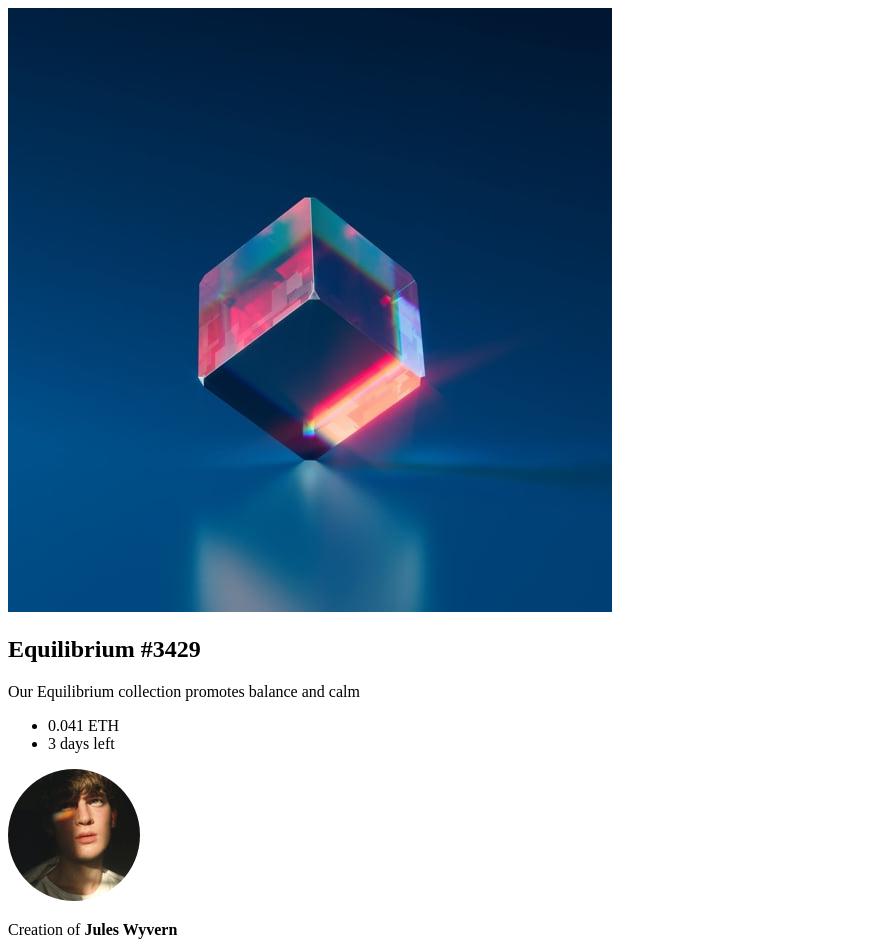
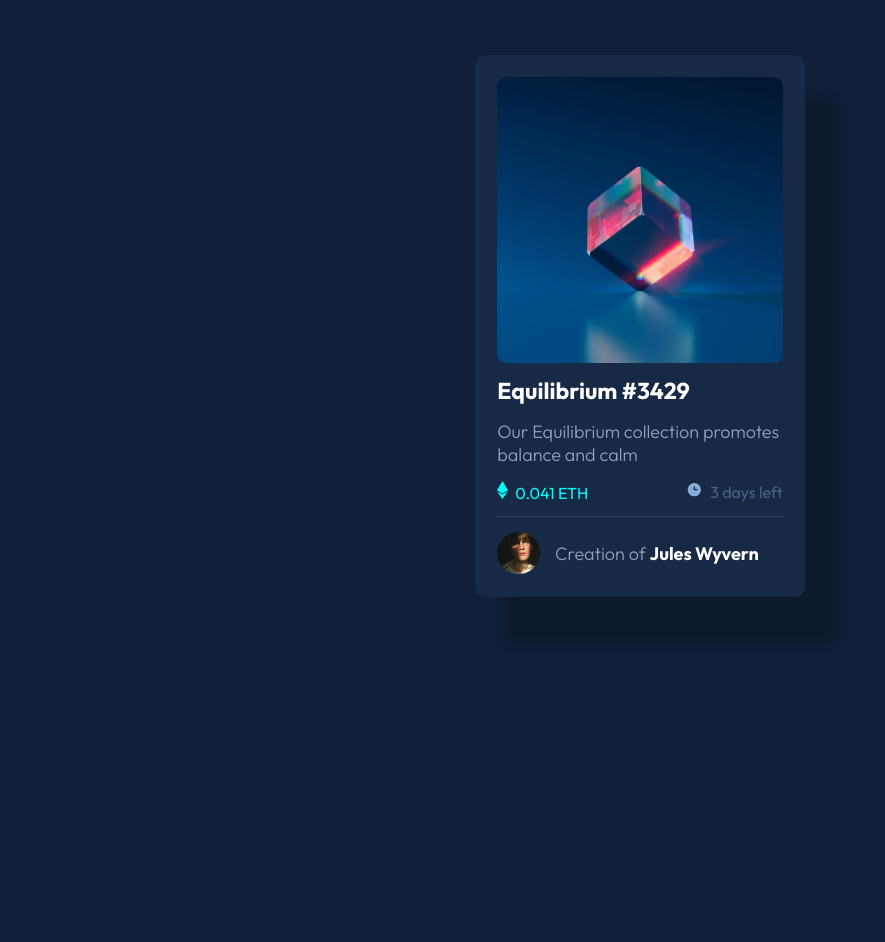
Before and after one commit to caieradev/NFTCardChallenge, a plain HTML site: page index.html in a window 1280 px wide. Shown: the whole page, without its empty margins (0-885 px from the left). After the commit the page ends 800 px from the top, so only its background shows below. Drawn offline with Linux system fonts and the light colour scheme.

Commit message:
some html modifications and the stylesheet

```diff
--- a/css/style.css
+++ b/css/style.css
@@ -0,0 +1,102 @@
+@import url('https://fonts.googleapis.com/css2?family=Outfit:wght@300;400;700&display=swap');
+
+* {
+    margin: 0;
+    padding: 0;
+}
+
+body {
+    background-color: hsl(215, 57%, 14%);
+    font-family: 'Outfit', sans-serif;
+}
+
+main {
+    width: 330px;
+    margin: auto;
+    margin-top: 55px;
+    box-sizing: border-box;
+    padding: 22.32px;
+    border-radius: 10px;
+    background-color: hsl(215, 51%, 18%);
+    box-shadow: 30px 45px 10px hsl(214, 52%, 11%);
+}
+
+.img {
+    height: 283.38px;
+    position: relative;
+    margin: auto;
+}
+
+.equilibrium {
+    width: 100%;
+}
+
+.view {
+    position: absolute;
+    left: 0px;
+    width: 20%;
+    padding: 113.35px;
+    background-color: rgba(0, 255, 255, 0.5);
+    opacity: 0;
+}
+
+.view:hover {
+    opacity: 1;
+}
+
+.border-radious {
+    border-radius: 10px;
+}
+
+.margin-botton {
+    margin-bottom: 15px;
+}
+
+h1 {
+    color: white;
+    font-size: 23px;
+}
+
+p {
+    color: hsl(213, 24%, 64%);
+    font-weight: 300;
+    font-size: 18px;
+}
+
+ul {
+    padding-bottom: 35px;
+    border-bottom: 1px solid hsl(215, 32%, 27%);
+    list-style-position: inside;
+}
+
+.etherium {
+    color: cyan;
+    list-style-image: url("../images/icon-ethereum.svg");
+    float: left;
+}
+
+.time-left {
+    list-style-image: url("../images/icon-clock.svg");
+    color: hsl(215, 28%, 40%);
+    float: right;
+}
+
+.creator {
+    display: flex;
+    align-items: center;
+}
+
+.creator img {
+    width: 15%;
+    margin-right: 15px;
+}
+
+strong {
+    color: white;
+}
+
+h1:hover,
+strong:hover {
+    color: cyan;
+    cursor: pointer;
+}
--- a/index.html
+++ b/index.html
@@ -13,26 +13,30 @@
 
     <main>
 
-        <section class="img">
+        <section class="img margin-botton">
 
-            <img src="./images/image-equilibrium.jpg" alt="Equilibrium">
+            <img class="equilibrium border-radious" src="./images/image-equilibrium.jpg" alt="Equilibrium">
 
-            <img src="./images/icon-view.svg" class="view">
+            <img class="view border-radious" src="./images/icon-view.svg">
 
         </section>
 
-        <section class="text">
+        <section>
 
-            <h1>Equilibrium #3429</h1>
-            <p>Our Equilibrium collection promotes balance and calm</p>
+            <h1 class="margin-botton">Equilibrium #3429</h1>
+            <p class="margin-botton">Our Equilibrium collection promotes balance and calm</p>
 
-            <ul>
+            <ul class="margin-botton">
                 <li class="etherium">0.041 ETH</li>
                 <li class="time-left">3 days left</li>
             </ul>
 
-            <img src="./images/image-avatar.png" alt="Profile picture">
-            <p>Creation of <strong>Jules Wyvern</strong></p>
+            <section class="creator">
+
+                <img src="./images/image-avatar.png" alt="Profile picture">
+                <p>Creation of <strong>Jules Wyvern</strong></p>
+
+            </section>
 
         </section>
 
```
